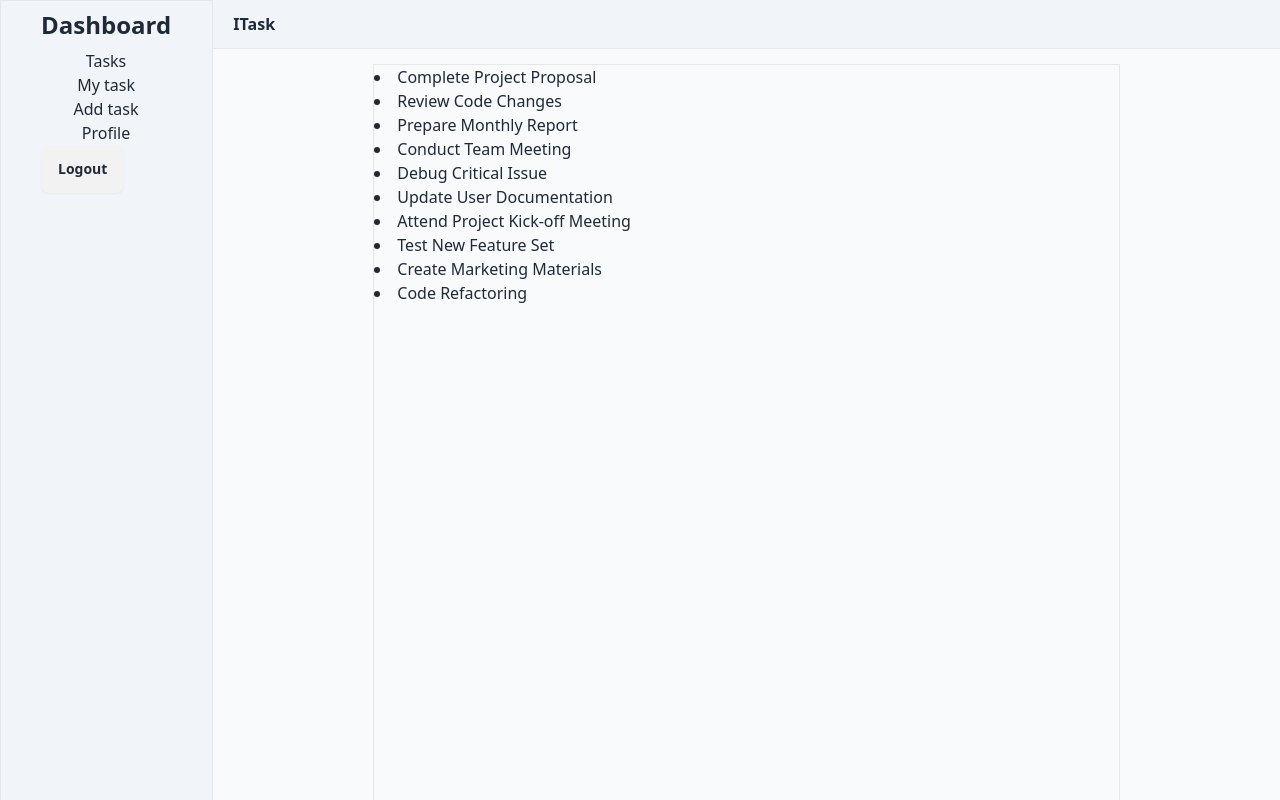
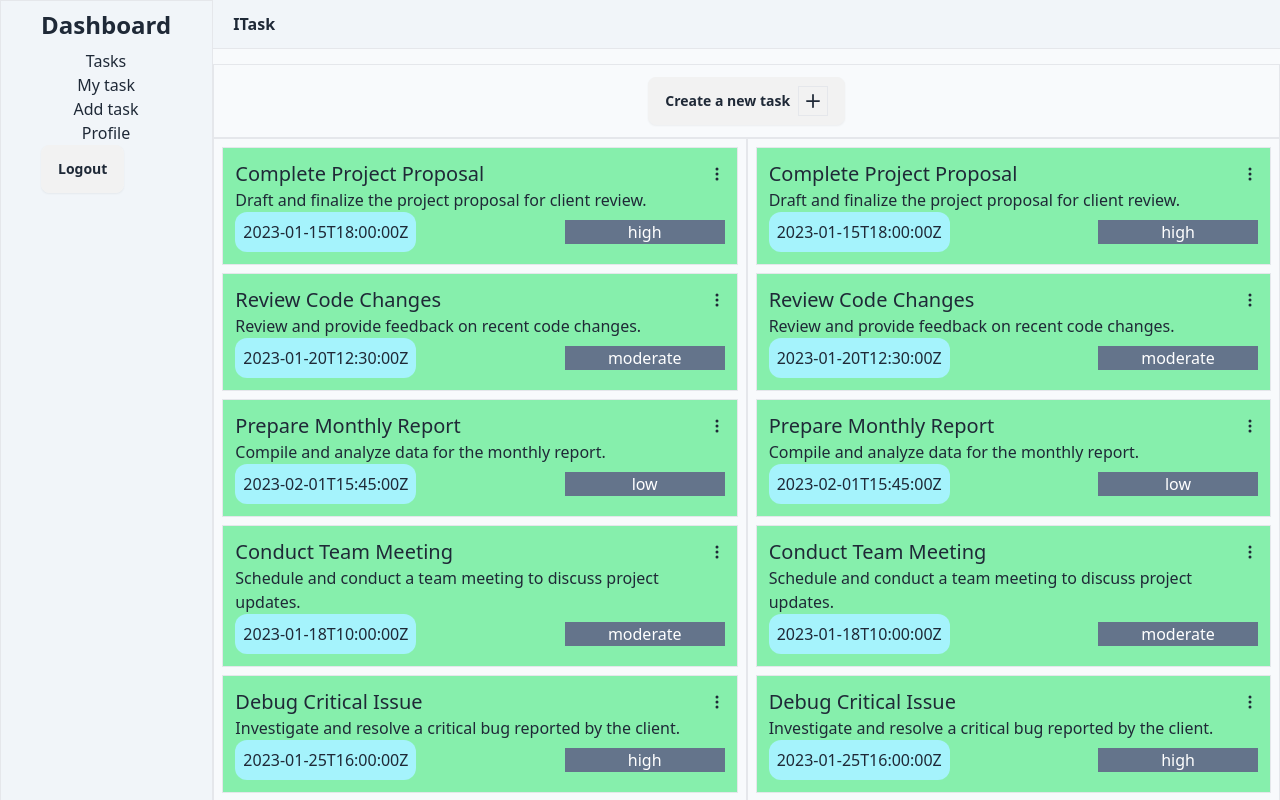
Before and after one commit to atikrahad/task-management, a React (Vite) app: page /dashboard in a window 1280 px wide. Shown: the top 800 px of the page. Built offline with nearby package versions, Linux system fonts and the light colour scheme; no server answers.

Commit message:
adding add task modal design

```diff
--- a/package.json
+++ b/package.json
@@ -16,6 +16,9 @@
     "match-sorter": "^6.3.1",
     "prop-types": "^15.8.1",
     "react": "^18.2.0",
+    "react-datepicker": "^4.25.0",
+    "react-dnd": "^16.0.1",
+    "react-dnd-html5-backend": "^16.0.1",
     "react-dom": "^18.2.0",
     "react-icons": "^4.12.0",
     "react-router-dom": "^6.21.0",
--- /dev/null
+++ b/src/Components/Addtask.jsx
@@ -0,0 +1,59 @@
+import { IoIosAdd } from "react-icons/io";
+
+import "react-datepicker/dist/react-datepicker.css";
+
+const Addtask = () => {
+  return (
+    <div className="border p-3 text-center">
+      <button
+        className="btn"
+        onClick={() => document.getElementById("my_modal_3").showModal()}
+      >
+        Create a new task<IoIosAdd className="border text-3xl"></IoIosAdd>
+      </button>
+      <dialog id="my_modal_3" className="modal">
+        <div className="modal-box bg-green-100 min-h-[30vh]">
+          <form method="dialog">
+            {/* if there is a button in form, it will close the modal */}
+            <button className="btn btn-sm btn-circle btn-ghost absolute right-2 top-2">
+              ✕
+            </button>
+          </form>
+          <form className="max-w-xl mx-auto">
+            <input
+              type="text"
+              maxLength={25}
+              placeholder="Task name"
+              className="outline-none bg-transparent w-full "
+            />
+            <textarea
+              maxLength={100}
+              className=" outline-none bg-transparent w-full"
+              placeholder="Short description"
+            ></textarea>
+            <div className="flex bg-green-200 rounded-lg py-2 gap-2 items-center justify-between">
+              <select className="outline-none  bg-green-200 w-full">
+                <option value={"low"}>Low</option>
+                <option value={"modarate"}>Modarate</option>
+                <option value={"high"}>High</option>
+              </select>
+
+              <input
+                type="number"
+                placeholder="Deadline"
+                className="outline-none bg-green-200 p-2 w-full "
+              />
+            </div>
+            <input
+              type="submit"
+              className="btn bg-gray-600 text-green-100 block my-2"
+              value={"Add Task"}
+            />
+          </form>
+        </div>
+      </dialog>
+    </div>
+  );
+};
+
+export default Addtask;
--- /dev/null
+++ b/src/Components/Singletask.jsx
@@ -0,0 +1,35 @@
+import PropTypes from "prop-types"
+import { useDrag } from "react-dnd";
+import { BsThreeDotsVertical } from "react-icons/bs";
+const Singletask = ({ el }) => {
+  const { title, short_description, deadline, priority } = el;
+
+  const [{isDragging}, drag] = useDrag(() => ({
+    type: "task",
+    collect: monitor => ({
+      isDragging: !!monitor.isDragging(),
+    }),
+  }))
+  console.log(isDragging);
+
+  return (
+    <div ref={drag} className="m-2 p-3 border bg-green-300">
+      <div className="flex items-center justify-between">
+        <h1 className=" text-xl font-medium">{title}</h1>
+        <div>
+            <BsThreeDotsVertical></BsThreeDotsVertical>
+        </div>
+      </div>
+      <p>{short_description}</p>
+      <div className="flex justify-between items-center">
+        <button className="p-2 cursor-auto rounded-xl bg-cyan-200">{deadline}</button>
+        <button className="bg-slate-500 text-white w-40">{priority}</button>
+      </div>
+    </div>
+  );
+};
+Singletask.propTypes={
+    el: PropTypes.object,
+    onDropTodo: PropTypes.func
+}
+export default Singletask;
--- a/src/Dashboard/Layout/Layout.jsx
+++ b/src/Dashboard/Layout/Layout.jsx
@@ -3,6 +3,8 @@ import Smsidber from "./Smsidber";
 import useNavlist from "../../Hooks/useNavlist";
 import { useContext } from "react";
 import { Authpro } from "../../Router/Authprovider";
+import { HTML5Backend } from "react-dnd-html5-backend";
+import { DndProvider } from "react-dnd";
 
 const Layout = () => {
   const navlist = useNavlist();
@@ -34,9 +36,12 @@ const Layout = () => {
             </div>
           </div>
         </div>
-        <div className="min-h-screen pt-16 bg-slate-50">
-          <Outlet></Outlet>
-        </div>
+
+        <DndProvider backend={HTML5Backend}>
+          <div className="min-h-screen pt-16 bg-slate-50">
+            <Outlet></Outlet>
+          </div>
+        </DndProvider>
       </div>
     </div>
   );
--- a/src/Dashboard/Pages/Tasks.jsx
+++ b/src/Dashboard/Pages/Tasks.jsx
@@ -1,21 +1,27 @@
 import { useEffect, useState } from "react";
+import Singletask from "../../Components/Singletask";
+import Addtask from "../../Components/Addtask";
 
 const Tasks = () => {
   const [item, setItem] = useState([]);
-  useEffect(()=>{
+  useEffect(() => {
     fetch("task.json")
-    .then(res => res.json())
-    .then(data => setItem(data))
-  },[])
-  console.log(item);
+      .then((res) => res.json())
+      .then((data) => setItem(data));
+  }, []);
+
   return (
     <div>
-      <div></div>
-      <div>
+      <Addtask></Addtask>
+      <div className="flex items-center justify-between">
         <div className="border w-[70%] mx-auto min-h-screen">
-          {
-            item && item.map(el => <li key={el.id}>{el.title}</li>)
-          }
+          {item &&
+            item.map((el) => <Singletask key={el.id} el={el}></Singletask>)}
+        </div>
+
+        <div className="border w-[70%] mx-auto min-h-screen">
+          {item &&
+            item.map((el) => <Singletask key={el.id} el={el}></Singletask>)}
         </div>
       </div>
     </div>
```
Also changed, not shown: 1 other file (tests, documents, lock files or other folders).
